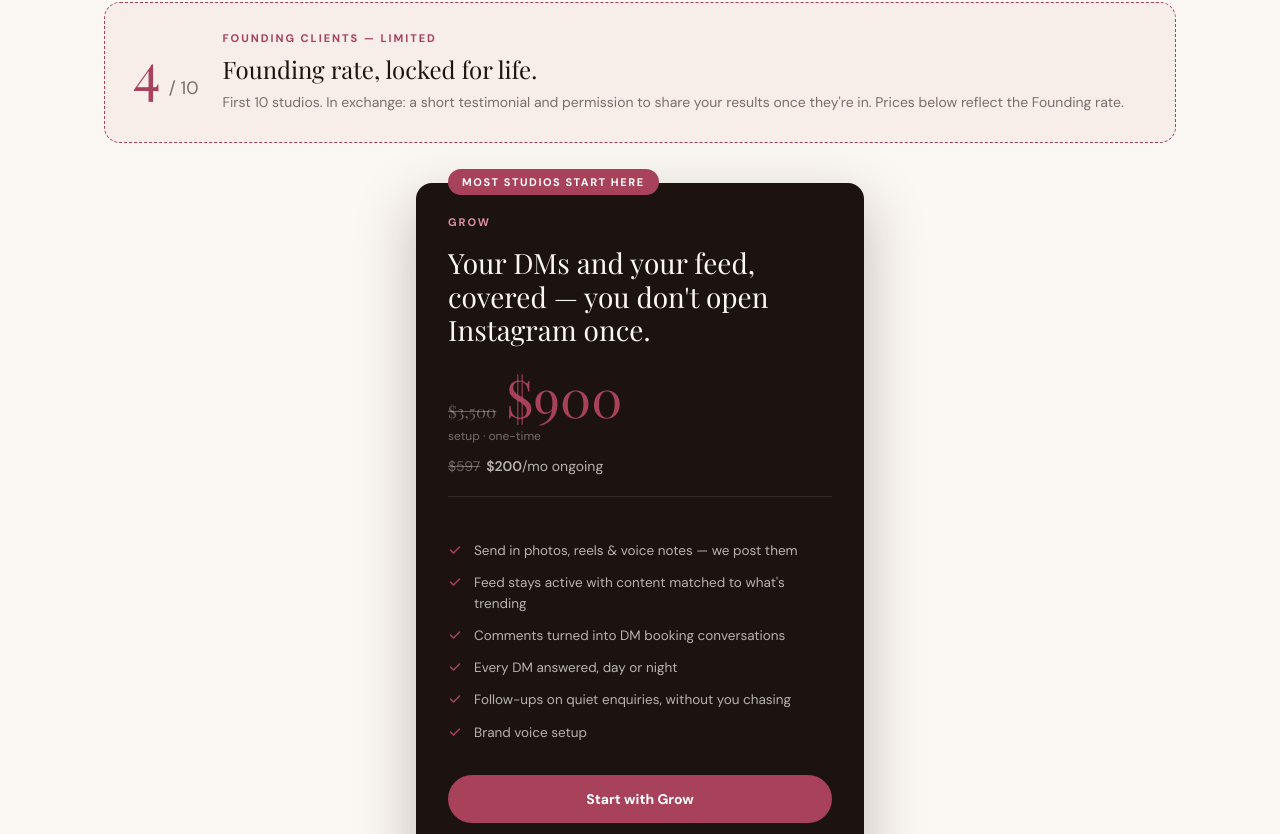
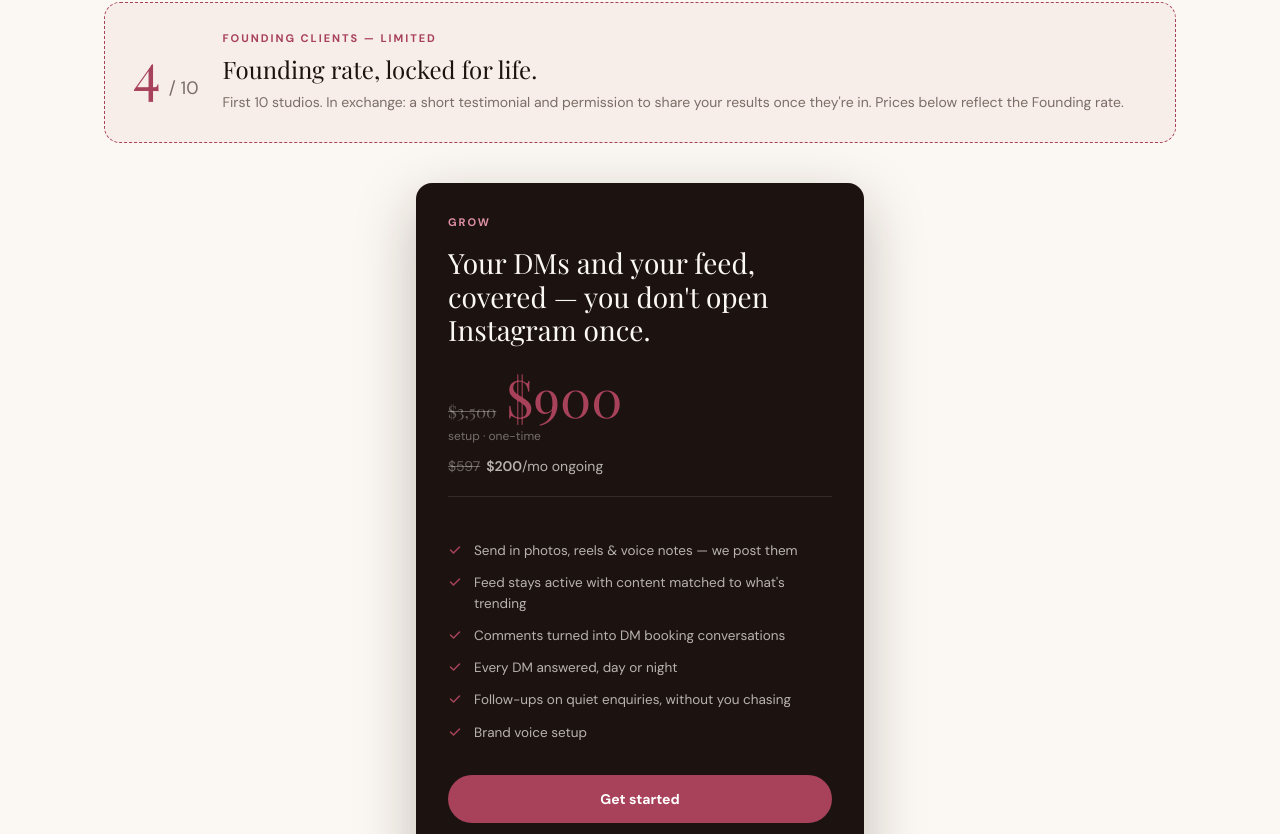
Before and after one commit to jasperschreiber0/kaspr-site, a Next.js app: page / in a window 1280 px wide. Shown: the part 7103-7937 px from the top of the page. Built offline with nearby package versions, Linux system fonts and the light colour scheme; a web font is replaced by a local one.

Commit message:
Drop tier-comparison language from pricing card
Remove the "Most studios start here" pill and "Start with Grow"
wording now that only one plan is shown — copy should read as a
standalone offer, not one option among several.

```diff
--- a/components/Pricing.tsx
+++ b/components/Pricing.tsx
@@ -16,10 +16,9 @@ const PLANS = [
       "Follow-ups on quiet enquiries, without you chasing",
       "Brand voice setup",
     ],
-    cta: "Start with Grow",
+    cta: "Get started",
     checkoutTier: "grow",
     featured: true,
-    pill: "Most studios start here",
   },
 ];
 
```
